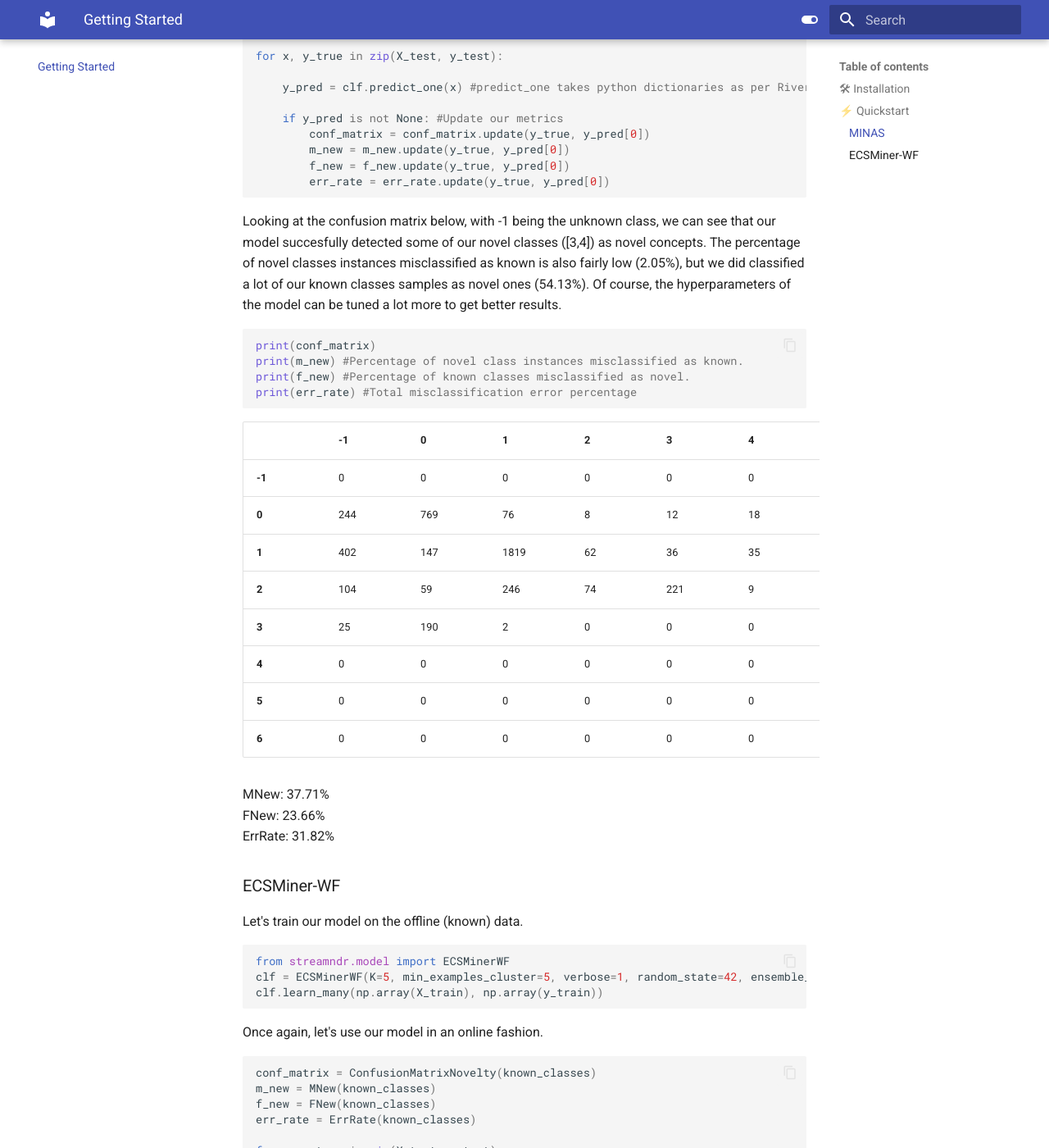
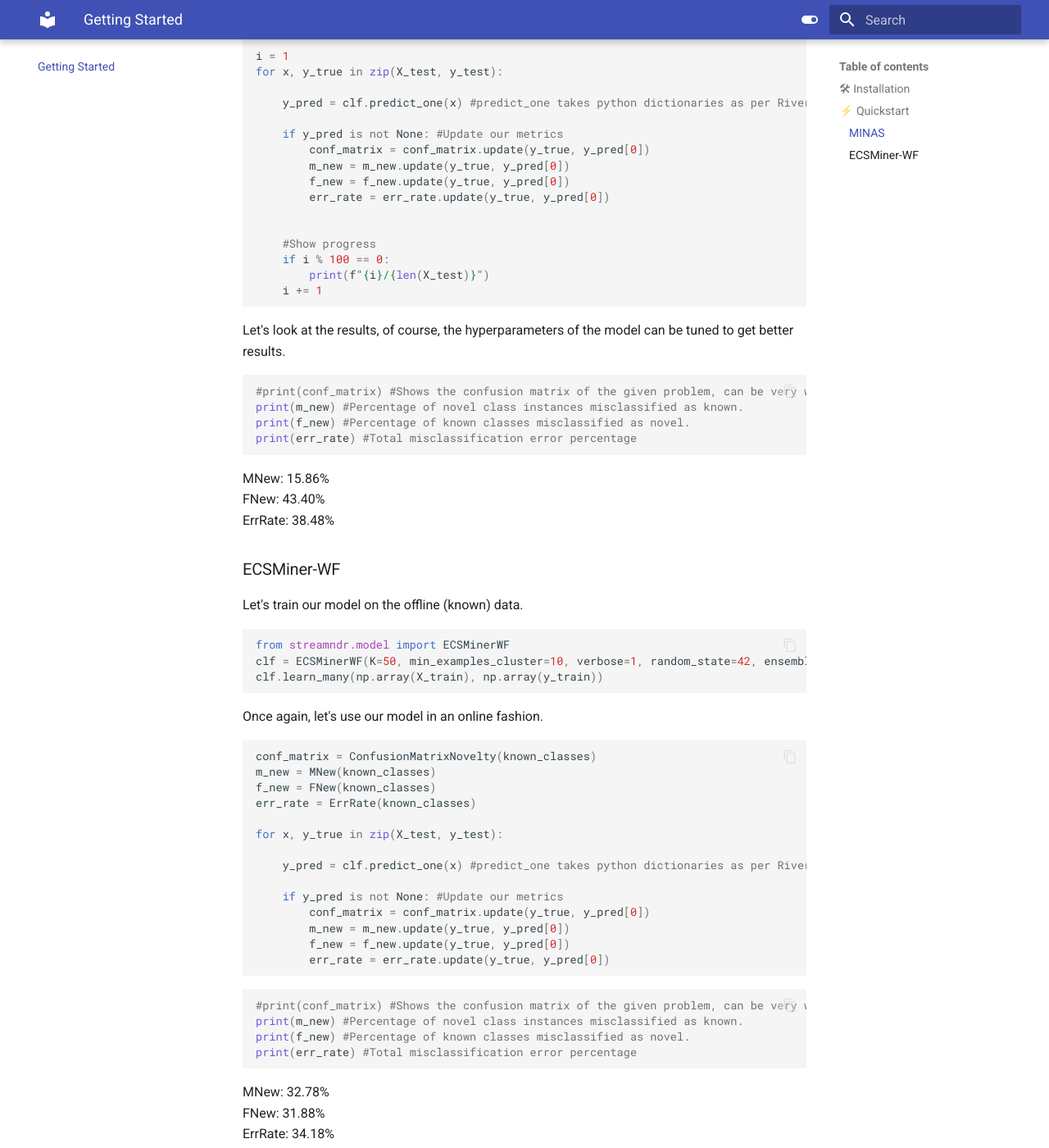
Before and after one commit to jgaud/streamndr, an MkDocs documentation site: the page built from docs/getting_started.md, in a window 1280 px wide and 1400 px high, scrolled down 1838 px. Shown: the whole window at 82% size. Built offline with MkDocs 1.6.1 and Material for MkDocs 9.7.7, drawn with Linux system fonts in a browser that asks for light colours; some of the changed text lies outside the part shown.

Commit message:
Updated documentation

````diff
--- a/docs/getting_started.md
+++ b/docs/getting_started.md
@@ -55,9 +55,9 @@ y_train = np.array(y_train)
 Let's train our MINAS model on the offline (known) data.
 ```python
 from streamndr.model import Minas
-clf = Minas(kini=10, cluster_algorithm='kmeans',
-            window_size=100, threshold_strategy=1, threshold_factor=1.1,
-            min_short_mem_trigger=50, min_examples_cluster=10, verbose=1, random_state=42)
+clf = Minas(kini=100, cluster_algorithm='clustream',
+            window_size=600, threshold_strategy=1, threshold_factor=1.1,
+            min_short_mem_trigger=100, min_examples_cluster=20, verbose=1, random_state=42)
 
 clf.learn_many(np.array(X_train), np.array(y_train)) #learn_many expects numpy arrays or pandas dataframes
 ```
@@ -83,29 +84,25 @@ for x, y_true in zip(X_test, y_test):
         m_new = m_new.update(y_true, y_pred[0])
         f_new = f_new.update(y_true, y_pred[0])
         err_rate = err_rate.update(y_true, y_pred[0])
+
+
+    #Show progress
+    if i % 100 == 0:
+        print(f"{i}/{len(X_test)}")
+    i += 1
 ```
-Looking at the confusion matrix below, with -1 being the unknown class, we can see that our model succesfully detected some of our novel classes ([3,4]) as novel concepts. The percentage of novel classes instances misclassified as known is also fairly low (2.05%), but we did classified a lot of our known classes samples as novel ones (54.13%). Of course, the hyperparameters of the model can be tuned a lot more to get better results.
+
+Let's look at the results, of course, the hyperparameters of the model can be tuned to get better results.
+
 ```python
-print(conf_matrix)
+#print(conf_matrix) #Shows the confusion matrix of the given problem, can be very wide due to one class being detected as multiple Novelty Patterns
 print(m_new) #Percentage of novel class instances misclassified as known.
 print(f_new) #Percentage of known classes misclassified as novel.
 print(err_rate) #Total misclassification error percentage
 ```
-
-|        | **-1** | **0** | **1** | **2** | **3** | **4** | **5** | **6** |
-|--------|--------|-------|-------|-------|-------|-------|-------|-------|
-| **-1** | 0      | 0     | 0     | 0     | 0     | 0     | 0     | 0     |
-| **0**  | 244    | 769   | 76    | 8     | 12    | 18     | 21     | 2     |
-| **1**  | 402   | 147     | 1819  | 62    | 36     | 35     | 28     | 3     |
-| **2**  | 104    | 59     | 246    | 74   | 221     | 9     | 8     | 3     |
-| **3**  | 25    | 190     | 2     | 0     | 0   | 0     | 377     | 0     |
-| **4**  | 0    | 0     | 0     | 0     | 0   | 0     | 0     | 0     |
-| **5**  | 0    | 0     | 0     | 0     | 0   | 0     | 0     | 0     |
-| **6**  | 0    | 0     | 0     | 0     | 0   | 0     | 0     | 0     |
-
-MNew: 37.71% <br/>
-FNew: 23.66% <br/>
-ErrRate: 31.82% <br/>
+MNew: 15.86% <br/>
+FNew: 43.40% <br/>
+ErrRate: 38.48% <br/>
 
 
 ### ECSMiner-WF
@@ -113,7 +110,7 @@ Let's train our model on the offline (known) data.
 
 ```python
 from streamndr.model import ECSMinerWF
-clf = ECSMinerWF(K=5, min_examples_cluster=5, verbose=1, random_state=42, ensemble_size=20)
+clf = ECSMinerWF(K=50, min_examples_cluster=10, verbose=1, random_state=42, ensemble_size=7, init_algorithm="kmeans")
 clf.learn_many(np.array(X_train), np.array(y_train))
 ```
 Once again, let's use our model in an online fashion.
@@ -134,25 +131,13 @@ for x, y_true in zip(X_test, y_test):
         err_rate = err_rate.update(y_true, y_pred[0])
 ```
 
-The confusion matrix shows us that ECSMiner successfully detected some of the samples of our third class as novel concepts, but not our second class. Again, a lot more tuning can be done to the hyperparameters to improve the results. It is to be noted too that ECSMiner is originally an algorithm that receives feedback (true values) back from the user. With feedback, the algorithm would perform a lot better.
 ```python
-print(conf_matrix)
+#print(conf_matrix) #Shows the confusion matrix of the given problem, can be very wide due to one class being detected as multiple Novelty Patterns
 print(m_new) #Percentage of novel class instances misclassified as known.
 print(f_new) #Percentage of known classes misclassified as novel.
 print(err_rate) #Total misclassification error percentage
 ```
 
-|        | **-1** | **0** | **1** | **2** | **3** | **4** | **5** | **6** |
-|--------|--------|-------|-------|-------|-------|-------|-------|-------|
-| **-1** | 0      | 0     | 0     | 0     | 0     | 0     | 0     | 0     |
-| **0**  | 92     | 835   | 219   | 3     | 0     | 0     | 1     | 0     |
-| **1**  | 216    | 180   | 2131  | 0     | 0     | 1     | 2     | 2     |
-| **2**  | 44     | 6     | 673   | 0     | 0     | 1     | 0     | 0     |
-| **3**  | 106    | 280   | 88    | 0     | 67    | 23    | 19    | 11    |
-| **4**  | 0      | 0     | 0     | 0     | 0     | 0     | 0     | 0     |
-| **5**  | 0      | 0     | 0     | 0     | 0     | 0     | 0     | 0     |
-| **6**  | 0      | 0     | 0     | 0     | 0     | 0     | 0     | 0     |
-
-MNew: 79.44% <br/>
-FNew: 8.61% <br/>
-ErrRate: 35.26% <br/>
+MNew: 32.78% <br/>
+FNew: 31.88% <br/>
+ErrRate: 34.18% <br/>
--- a/setup.py
+++ b/setup.py
@@ -16,8 +16,7 @@ base_packages = [
     "pandas>=1.4.2",
     "numpy>=1.23.5",
     "river>=0.15.0",
-    "clusopt-core>=1.0.0",
-    "pytest>=7.4.3"
+    "clusopt-core>=1.0.0"
 ]
 
 here = os.path.abspath(os.path.dirname(__file__))
````
Also changed, not shown: other parts of docs/getting_started.md (+1 -0 lines), README.md (+23 -32 lines), 4 other files.
